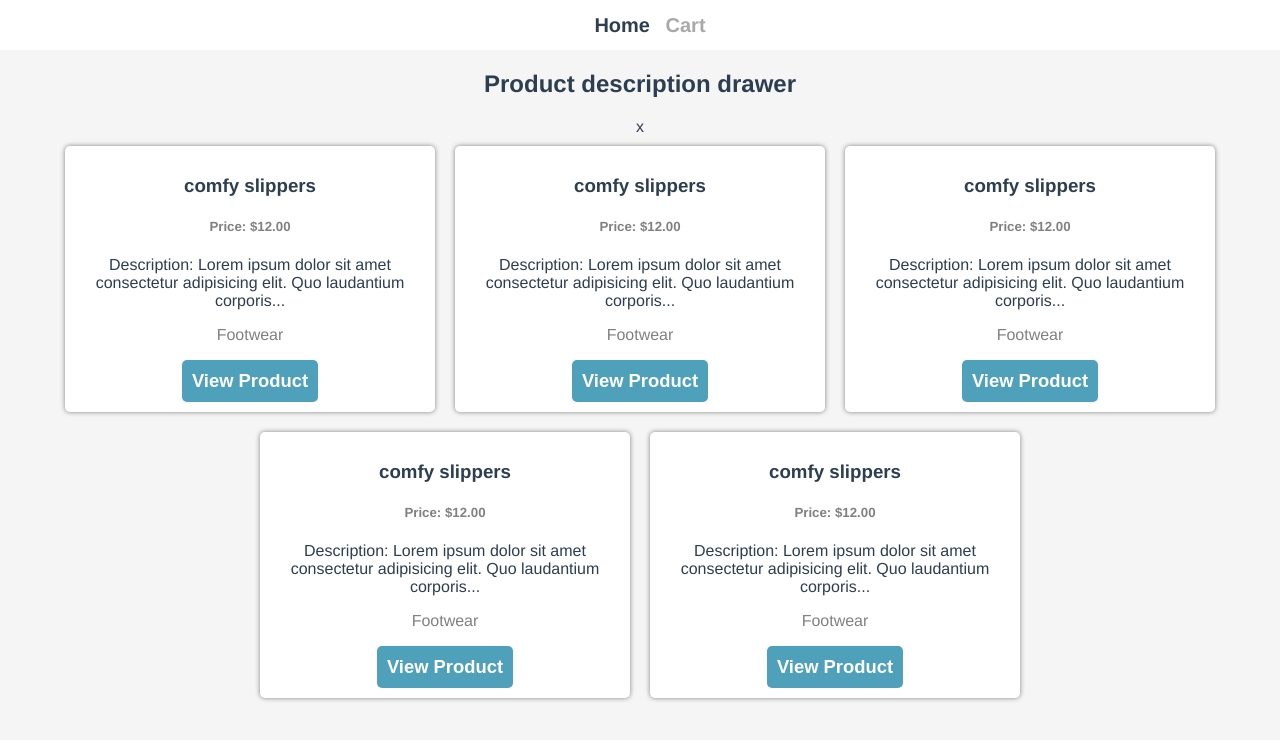
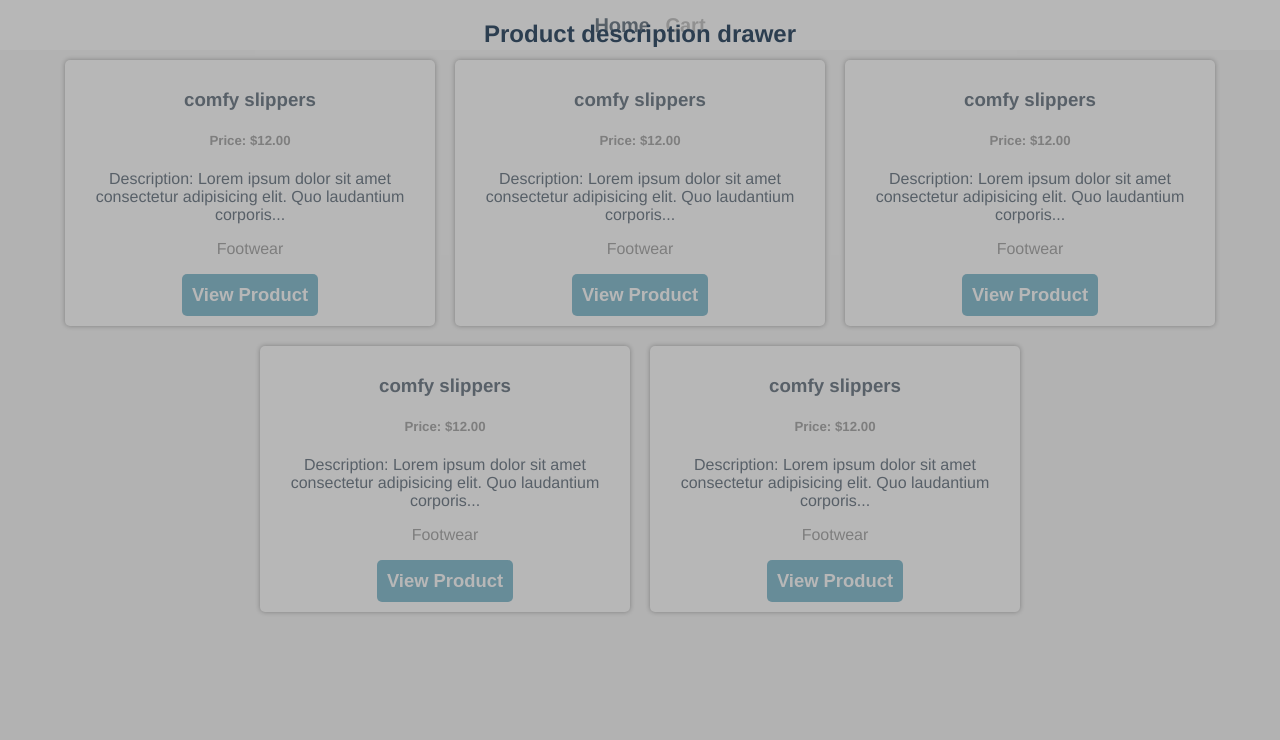
Before and after one commit to vanheaven-ui/vue-shopping-cart, a Vue app: page / in a window 1280 px wide. Shown: the top 740 px of the page. Built offline with nearby package versions, Linux system fonts and the light colour scheme.

Commit message:
Add product drawer styles

```diff
--- a/src/components/product/ProductDetailsDrawer.vue
+++ b/src/components/product/ProductDetailsDrawer.vue
@@ -1,5 +1,5 @@
 <template>
-  <div class="drawer-background">
+  <div class="drawer-background" :class="{ show: active }">
     <h2>Product description drawer</h2>
   </div>
   <div class="drawer">
@@ -22,7 +22,7 @@
 
 <script>
 export default {
-  props: ["product"],
+  props: ["product", "active"],
 
   computed: {
     product_total() {
@@ -33,4 +33,79 @@ export default {
 </script>
 
 <style lang="scss">
+.drawer-background {
+  width: 100%;
+  height: 100vh;
+  position: fixed;
+  top: 0;
+  top: 0;
+  background-color: rgba(124, 124, 124, 0.55);
+  z-index: 100;
+  display: none;
+  transition: display 0.5s;
+
+  &.show {
+    display: block;
+  }
+}
+
+.drawer {
+  width: 95vw;
+  height: 100vh;
+  background-color: white;
+  position: fixed;
+  top: 0;
+  left: -105vw;
+  padding: 15px;
+  transition: left 0.5s;
+  z-index: 101;
+  overflow-y: auto;
+
+  &.show {
+    left: 0;
+  }
+}
+
+.drawer-close {
+  font-size: 1.5rem;
+  padding: 5px;
+  border-radius: 5px;
+  right: 10px;
+  border: 2px solid gray;
+  color: gray;
+  width: 15px;
+  float: right;
+  cursor: pointer;
+
+  &:hover {
+    background-color: lightgray;
+  }
+}
+
+.product-details {
+  display: flex;
+  justify-content: center;
+  flex-direction: column;
+
+  p.description {
+    padding: 20px;
+    line-height: 1.5rem;
+  }
+  .button-container {
+    button {
+      width: 150px;
+      border: none;
+      padding: 10px;
+      border-radius: 5px;
+      margin: 0 5px 50px 5px;
+      cursor: pointer;
+    }
+  }
+}
+
+@media (min-width: 500px) {
+  .drawer {
+    width: 450px;
+  }
+}
 </style>
--- a/src/views/Home.vue
+++ b/src/views/Home.vue
@@ -1,6 +1,6 @@
 <template>
   <div class="home">
-    <ProductDetailsDrawer :product="product" />
+    <ProductDetailsDrawer :product="product" :active="active.productDrawer" />
     <div class="product-cards-container">
       <ProductSummaryCard
         v-for="prod in items"
@@ -23,6 +23,9 @@ export default {
     return {
       items,
       product: null,
+      active: {
+        productDrawer: true,
+      },
     };
   },
   methods: {
```
